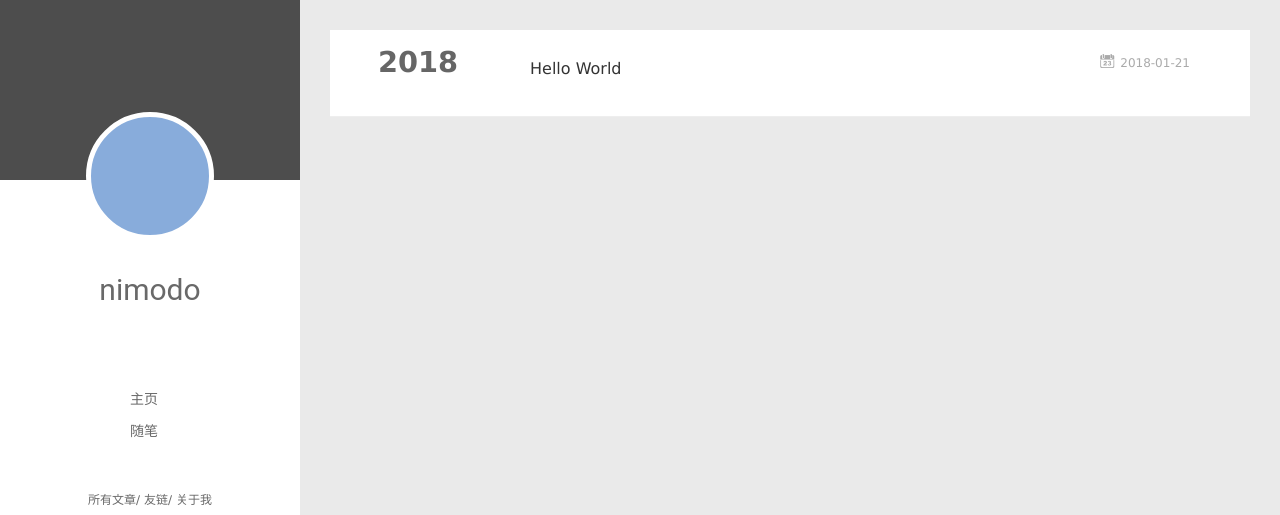
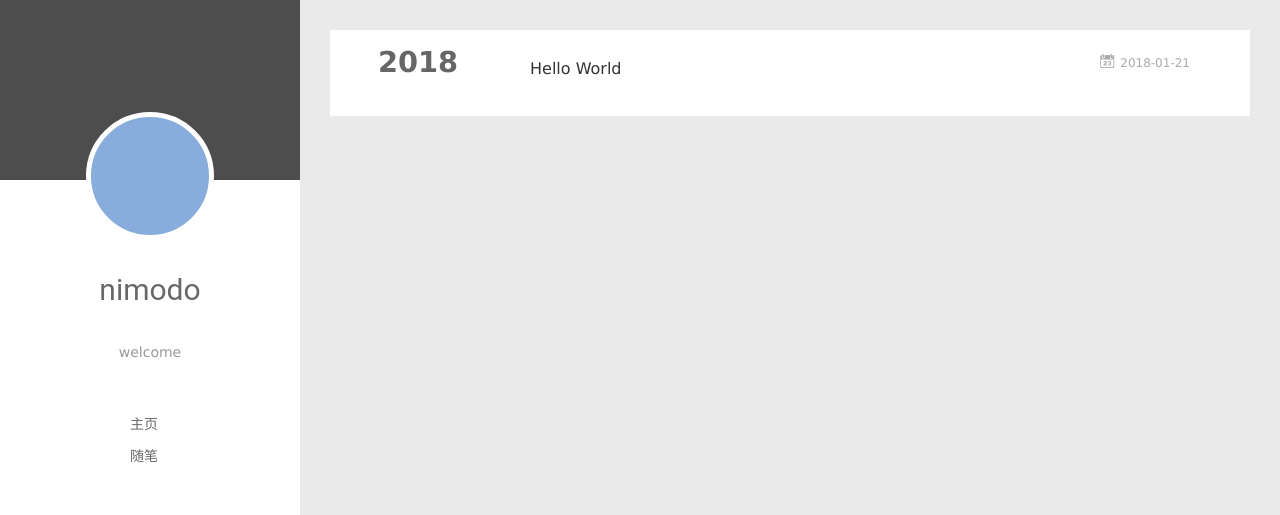
Before and after one commit to ntyz/ntyz.github.io, a plain HTML site: page archives/2018/01/index.html in a window 1280 px wide. Shown: the top 515 px of the page. Drawn offline with Linux system fonts and the light colour scheme.

Commit message:
Site updated: 2018-01-21 16:57:39

```diff
--- a/archives/2018/01/index.html
+++ b/archives/2018/01/index.html
@@ -8,16 +8,16 @@
   <link rel="dns-prefetch" href="https://ntyz.github.io">
   <title>Archives: 2018/1 | nautilus</title>
   <meta name="viewport" content="width=device-width, initial-scale=1, maximum-scale=1">
-  <meta name="description" content="my blog">
+  <meta name="description" content="nice to meet you">
 <meta property="og:type" content="website">
 <meta property="og:title" content="nautilus">
 <meta property="og:url" content="https://ntyz.github.io/archives/2018/01/index.html">
 <meta property="og:site_name" content="nautilus">
-<meta property="og:description" content="my blog">
+<meta property="og:description" content="nice to meet you">
 <meta property="og:locale" content="zh-CN">
 <meta name="twitter:card" content="summary">
 <meta name="twitter:title" content="nautilus">
-<meta name="twitter:description" content="my blog">
+<meta name="twitter:description" content="nice to meet you">
 
     <link rel="alternative" href="/atom.xml" title="nautilus" type="application/atom+xml">
 
@@ -51,6 +51,8 @@
 		<hgroup>
 		  <h1 class="header-author"><a href="/">nimodo</a></h1>
 		</hgroup>
+
+		<p class="header-subtitle">welcome</p>
 
 
 		<nav class="header-menu">
@@ -109,6 +111,8 @@
 			<hgroup>
 			  <h1 class="header-author js-header-author">nimodo</h1>
 			</hgroup>
+
+			<p class="header-subtitle"><i class="icon icon-quo-left"></i>welcome<i class="icon icon-quo-right"></i></p>
 
 
 
--- a/content.json
+++ b/content.json
@@ -1 +1 @@
-{"meta":{"title":"nautilus","subtitle":null,"description":"my blog","author":"nimodo","url":"https://ntyz.github.io"},"pages":[],"posts":[{"title":"Hello World","slug":"hello-world","date":"2018-01-21T07:08:58.026Z","updated":"2018-01-21T07:08:58.026Z","comments":true,"path":"2018/01/21/hello-world/","link":"","permalink":"https://ntyz.github.io/2018/01/21/hello-world/","excerpt":"","text":"Welcome to Hexo! This is your very first post. Check documentation for more info. If you get any problems when using Hexo, you can find the answer in troubleshooting or you can ask me on GitHub. Quick StartCreate a new post1$ hexo new \"My New Post\" More info: Writing Run server1$ hexo server More info: Server Generate static files1$ hexo generate More info: Generating Deploy to remote sites1$ hexo deploy More info: Deployment","categories":[],"tags":[]}]}
+{"meta":{"title":"nautilus","subtitle":"welcome","description":"nice to meet you","author":"nimodo","url":"https://ntyz.github.io"},"pages":[],"posts":[{"title":"Hello World","slug":"hello-world","date":"2018-01-21T07:08:58.026Z","updated":"2018-01-21T07:08:58.026Z","comments":true,"path":"2018/01/21/hello-world/","link":"","permalink":"https://ntyz.github.io/2018/01/21/hello-world/","excerpt":"","text":"Welcome to Hexo! This is your very first post. Check documentation for more info. If you get any problems when using Hexo, you can find the answer in troubleshooting or you can ask me on GitHub. Quick StartCreate a new post1$ hexo new \"My New Post\" More info: Writing Run server1$ hexo server More info: Server Generate static files1$ hexo generate More info: Generating Deploy to remote sites1$ hexo deploy More info: Deployment","categories":[],"tags":[]}]}
```
Also changed, not shown: 2018/01/21/hello-world/index.html (+4 -0 lines), archives/2018/index.html (+7 -3 lines), archives/index.html (+7 -3 lines), index.html (+7 -3 lines).
